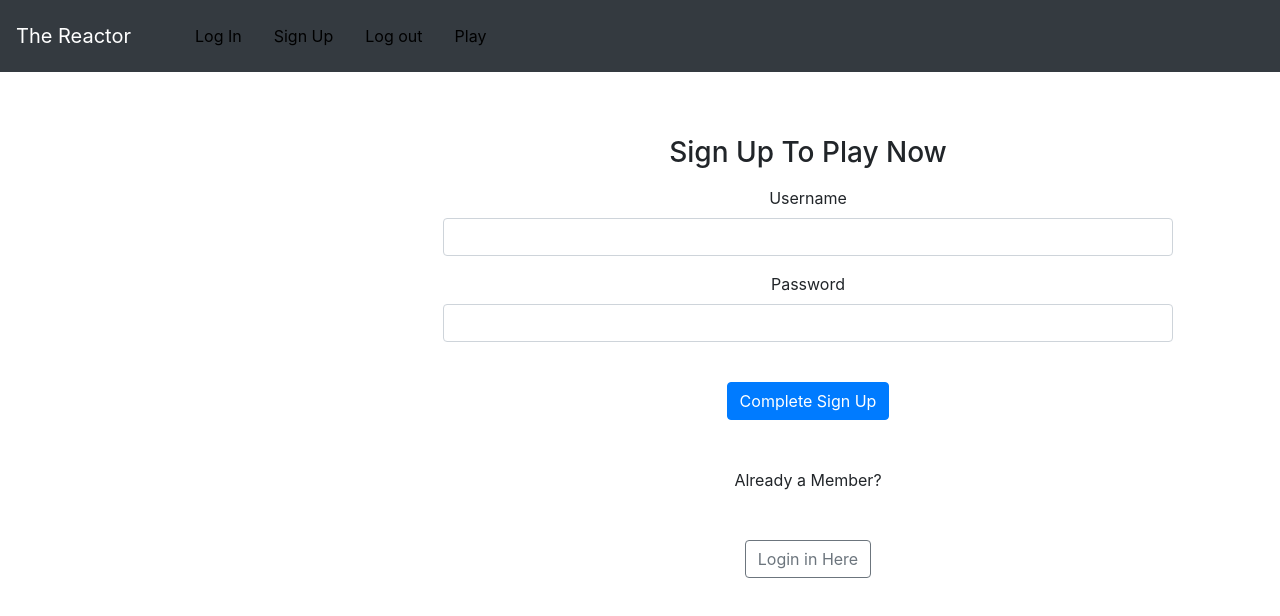
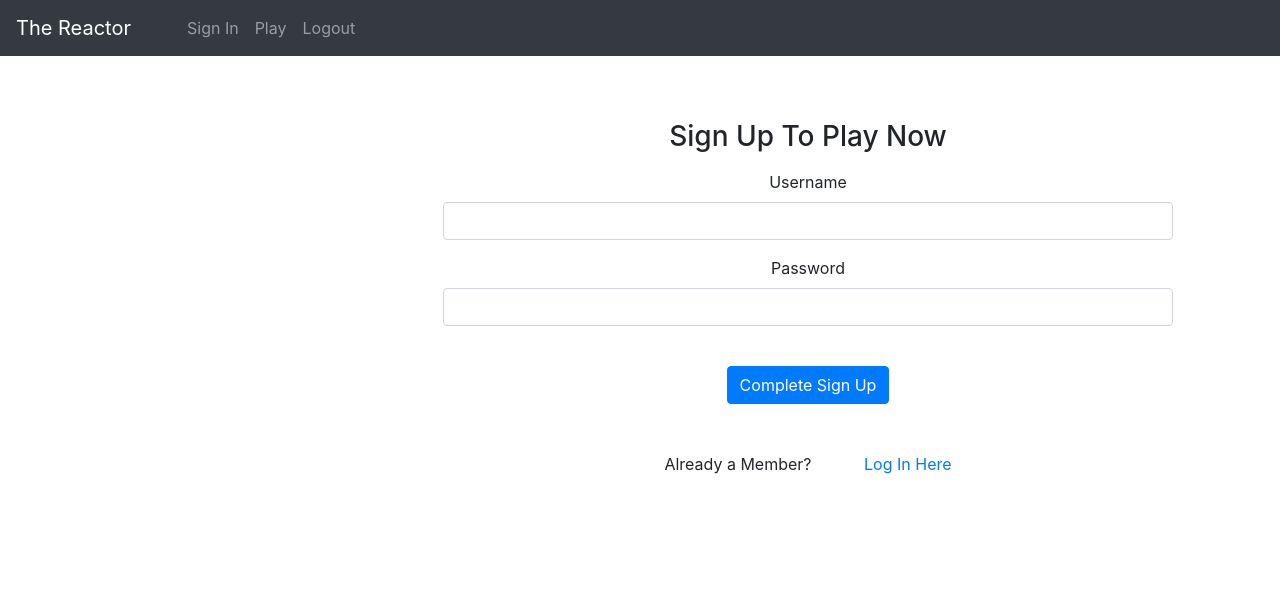
Before and after one commit to blin432/Space-Maze, a React (Create React App) app in the folder client/: page /showSignUp in a window 1280 px wide. Shown: the top 616 px of the page. Built offline with nearby package versions, Linux system fonts and the light colour scheme.

Commit message:
finished navbar combining sign in and login together, need to make logout button dissappear if not logged in

```diff
--- a/client/src/App.js
+++ b/client/src/App.js
@@ -13,7 +13,7 @@ class App extends Component {
   constructor(){
     super()
     this.state = {
-      players : []
+      players : [],
     }
   }
 
--- a/client/src/components/Login.jsx
+++ b/client/src/components/Login.jsx
@@ -38,6 +38,9 @@ class Login extends Component {
   handleHide(){
     this.setState({ show: false });
   }
+  cancel(){
+    this.props.history.push("/showSignUp");
+  }
 //
 render() {
   return (
@@ -68,7 +71,7 @@ render() {
             </Form.Group>
             <div className="d-flex justify-content-center" >
               <Button style={{display:"block"}} className = "mt-3 mr-2"variant="outline-secondary" type="submit"> Login</Button>
-              <Button style={{display:"block"}} className = "mt-3 ml-2"variant="outline-secondary" onClick={() => this.loginShow()}> Cancel</Button>
+              <Button style={{display:"block"}} className = "mt-3 ml-2"variant="outline-secondary" onClick={() => this.cancel()}> Cancel</Button>
             </div>
           </Form>
         </Col>
--- a/client/src/components/Logout.jsx
+++ b/client/src/components/Logout.jsx
@@ -13,8 +13,10 @@ class LogOut extends Component {
     }
   }
   componentDidMount() {
-    axios.post('/users/logout').then((response) => console.log(response))
-      .catch((error) => console.log(error))
+    axios.post('/users/logout').then((response) =>{
+      console.log(response)
+      this.props.history.push("/");
+    }).catch((error) => console.log(error))
 }
   // logOut(){
   //     axios.post('/users/logout').then((response) => console.log(response))
--- a/client/src/components/NavBar.jsx
+++ b/client/src/components/NavBar.jsx
@@ -2,11 +2,17 @@ import React, {Component} from 'react';
 import '../App.css';
 import {Navbar, Nav} from 'react-bootstrap';
 import {NavLink} from 'react-router-dom';
-import {navOpts} from '../navOpts.js'
+import {navOpts} from '../navOpts.js';
+import axios from 'axios';
 
 
 class NavBar extends Component{
-
+    constructor(props){
+        super(props)
+        this.state={
+          hidden:this.props.hidden
+        }
+      }
     render(){
 
         return(
@@ -15,7 +21,10 @@ class NavBar extends Component{
                 <Navbar.Toggle aria-controls="responsive-navbar-nav"/>
                 <Navbar.Collapse id="responsive-navbar-nav">
                 <Nav className="mr-auto">
-                {navOpts.map((option,i) => <NavLink key={i} className="m-3" to={option.route} style={{color:'black'}}>{option.name}</NavLink>)}
+                <Nav.Link href="/showSignUp">Sign In</Nav.Link>
+                <Nav.Link href="/play">Play</Nav.Link>
+                <Nav.Link hidden={this.state.hidden} href="/Logout">Logout</Nav.Link>
+                {/* {navOpts.map((option,i) => <NavLink key={i} className="m-3" to={option.route} style={{color:'black'}}>{option.name}</NavLink>)} */}
                 </Nav>
                 </Navbar.Collapse>
             </Navbar>
--- a/client/src/components/SignUp.jsx
+++ b/client/src/components/SignUp.jsx
@@ -78,11 +78,9 @@ class SignUp extends Component {
                   </Form.Group>
                   <Button className="m-4" type="submit">Complete Sign Up</Button>
                   <div className="m-4">
-                    <p className= "m-4">Already a Member?</p>
-                    <Button className = "m-4" variant="outline-secondary" onClick={() => this.loginShow()}> Login in Here</Button>
+                    <p className= "m-4">Already a Member? <a className="ml-5" href='/showLogin'>Log In Here</a></p>
                   </div>
               </Form>
-
          </Col>
         </Row>
       </Container>
```
Also changed, not shown: client/src/components/Field.jsx (+5 -2 lines).
